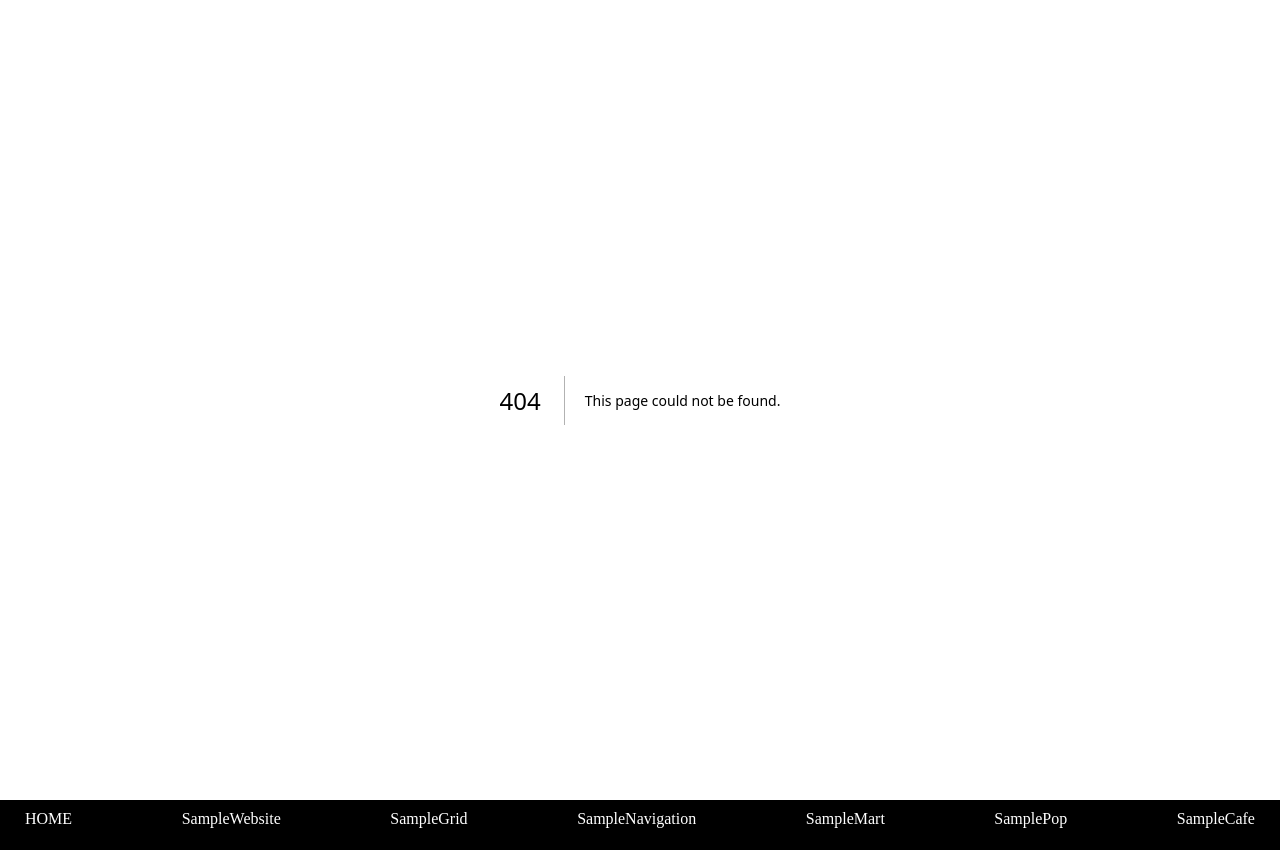
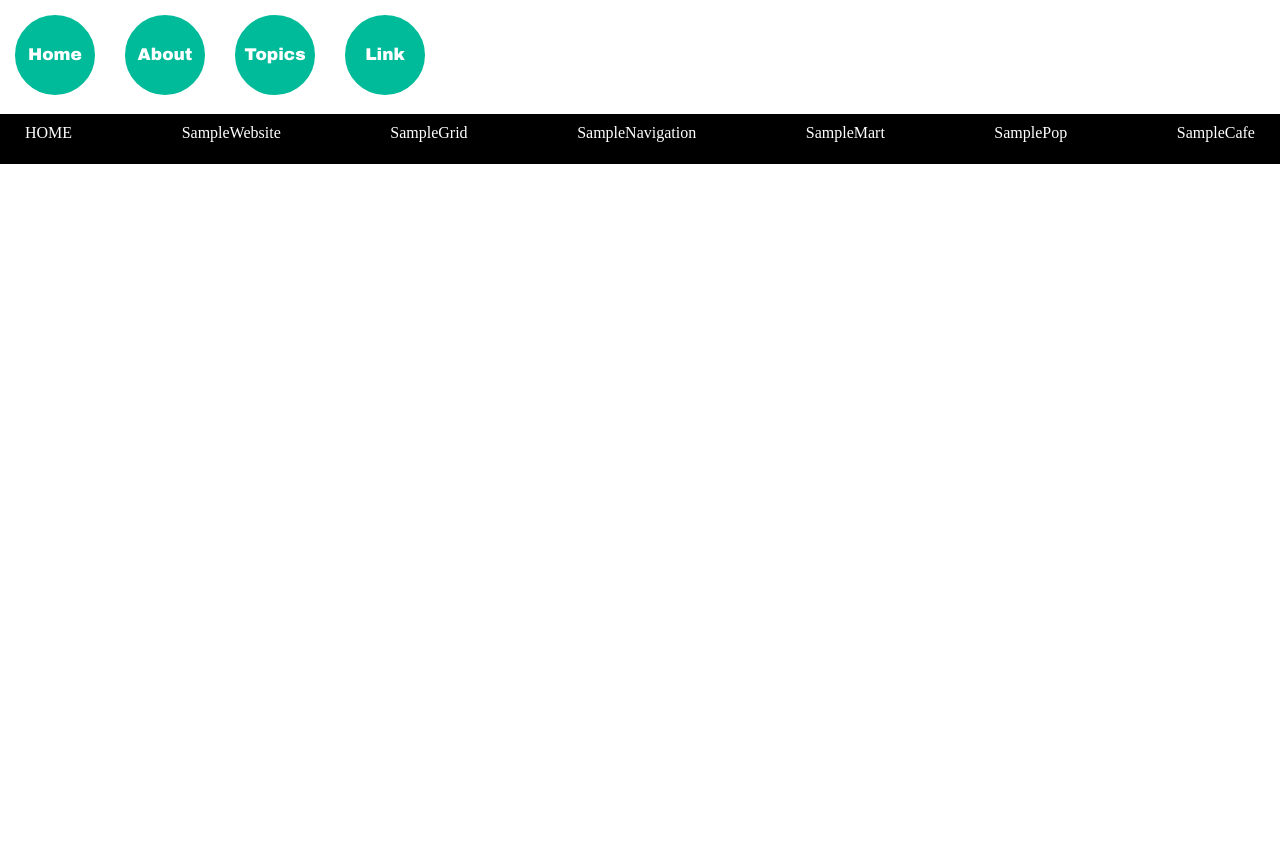
Before and after one commit to itc-s22025/projects2, a Next.js app: page /Sample5/compo/main in a window 1280 px wide. Before the commit this address had no page. After the commit the page ends 800 px from the top, so only its background shows below. Built offline with nearby package versions, Linux system fonts and the light colour scheme.

Commit message:
made components of Sample5

```diff
--- /dev/null
+++ b/pages/Sample5/compo/circle.js
@@ -0,0 +1,16 @@
+import Link from 'next/link'
+import style from 'pages/Sample5/Sample5.module.css'
+
+const Circle = ({title}) =>{
+	return(
+		<>
+		<li className={style.li}>
+			<Link href="/Sample5">
+				<h2 className={style.h2}>{title}</h2>
+			</Link>
+		</li>
+		</>
+	)
+}
+
+export default Circle
--- /dev/null
+++ b/pages/Sample5/compo/main.js
@@ -0,0 +1,18 @@
+import style from 'pages/Sample5/Sample5.module.css'
+import Circle from 'pages/Sample5/compo/circle'
+
+const Main = () =>{
+	return(
+		<>
+		<ul>
+			<Circle title="Home" />
+			<Circle title="About" />
+			<Circle title="Topics" />
+			<Circle title="Link" />
+		</ul>
+		</>
+
+	)
+}
+
+export default Main
```
Also changed, not shown: pages/Sample5/index.js (+4 -26 lines).
